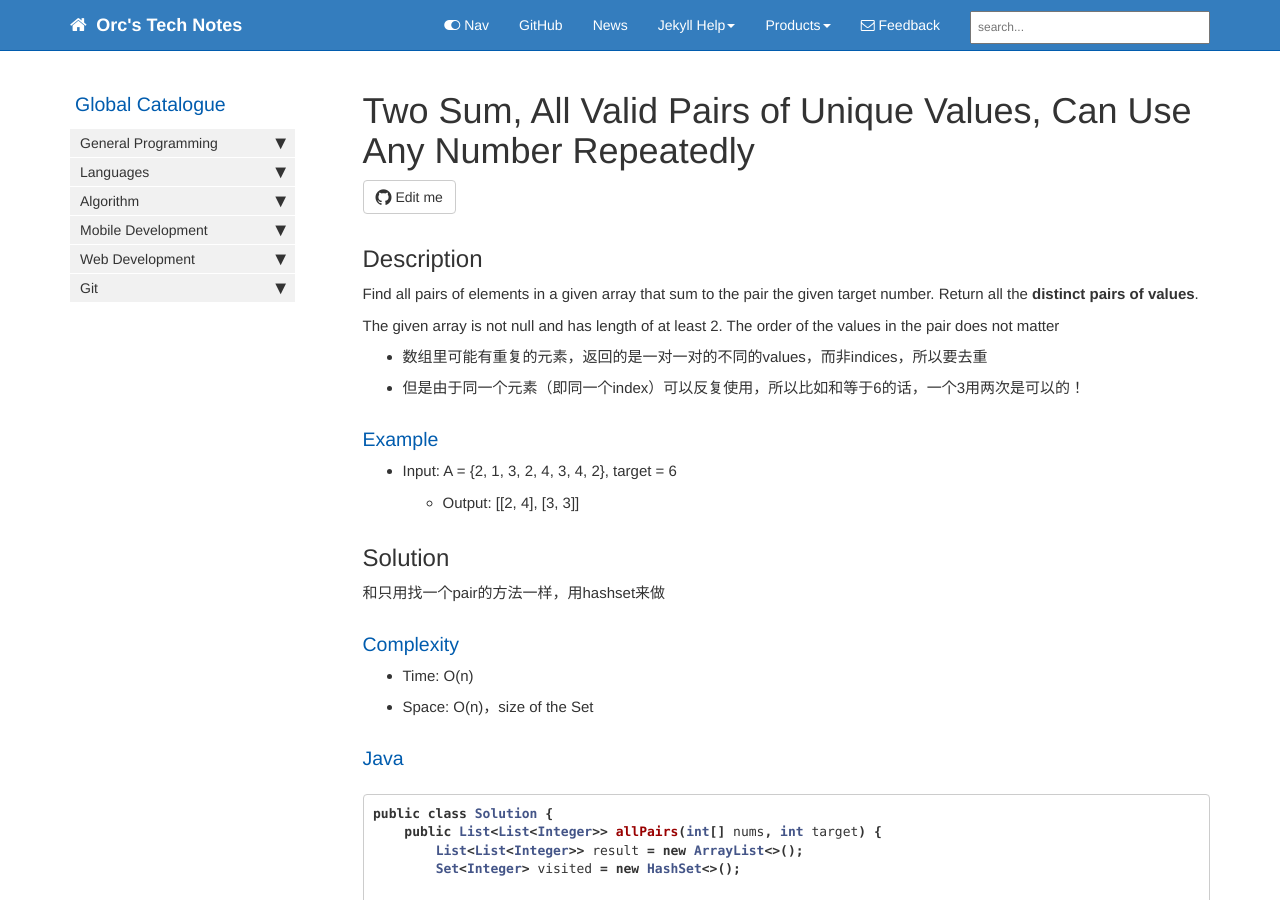
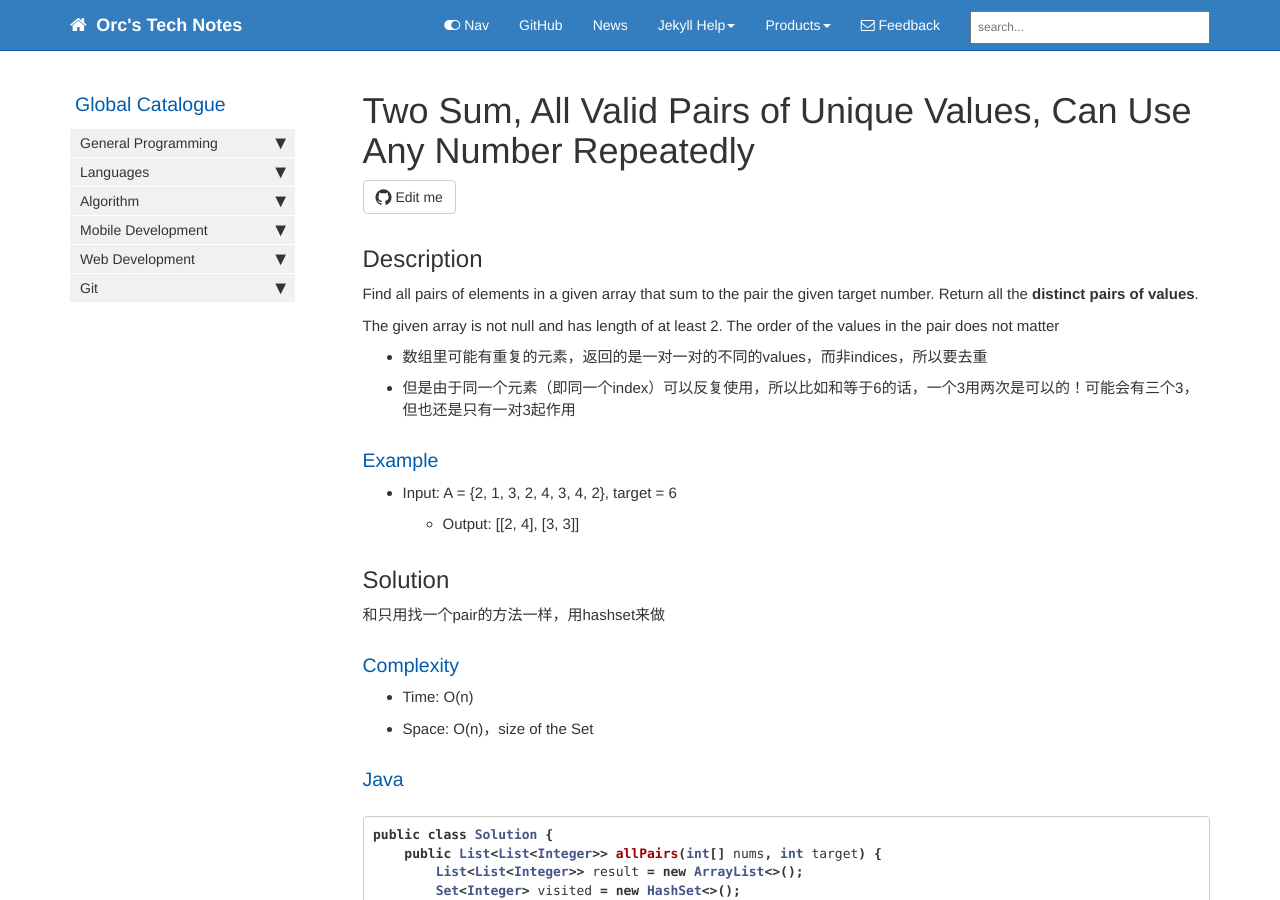
Before and after one commit to HungryOrc/hungryorc.github.io, a Jekyll site: the page built from pages/algorithm/algorithm_two_sum_all_valid_pairs_of_unique_values.md, in a window 1280 px wide and 900 px high. Built offline with Jekyll 4.4.1, drawn with Linux system fonts in a browser that asks for light colours; nearby versions of some CDN libraries; comment, search, counter and statistics services are not loaded.

Commit message:
Update algorithm_two_sum_all_valid_pairs_of_unique_values.md

```diff
--- a/pages/algorithm/algorithm_two_sum_all_valid_pairs_of_unique_values.md
+++ b/pages/algorithm/algorithm_two_sum_all_valid_pairs_of_unique_values.md
@@ -16,7 +16,7 @@ Return all the **distinct pairs of values**.
 The given array is not null and has length of at least 2. The order of the values in the pair does not matter
 
 * 数组里可能有重复的元素，返回的是一对一对的不同的values，而非indices，所以要去重
-* 但是由于同一个元素（即同一个index）可以反复使用，所以比如和等于6的话，一个3用两次是可以的！
+* 但是由于同一个元素（即同一个index）可以反复使用，所以比如和等于6的话，一个3用两次是可以的！可能会有三个3，但也还是只有一对3起作用
 
 ### Example
 * Input: A = {2, 1, 3, 2, 4, 3, 4, 2}, target = 6
```
